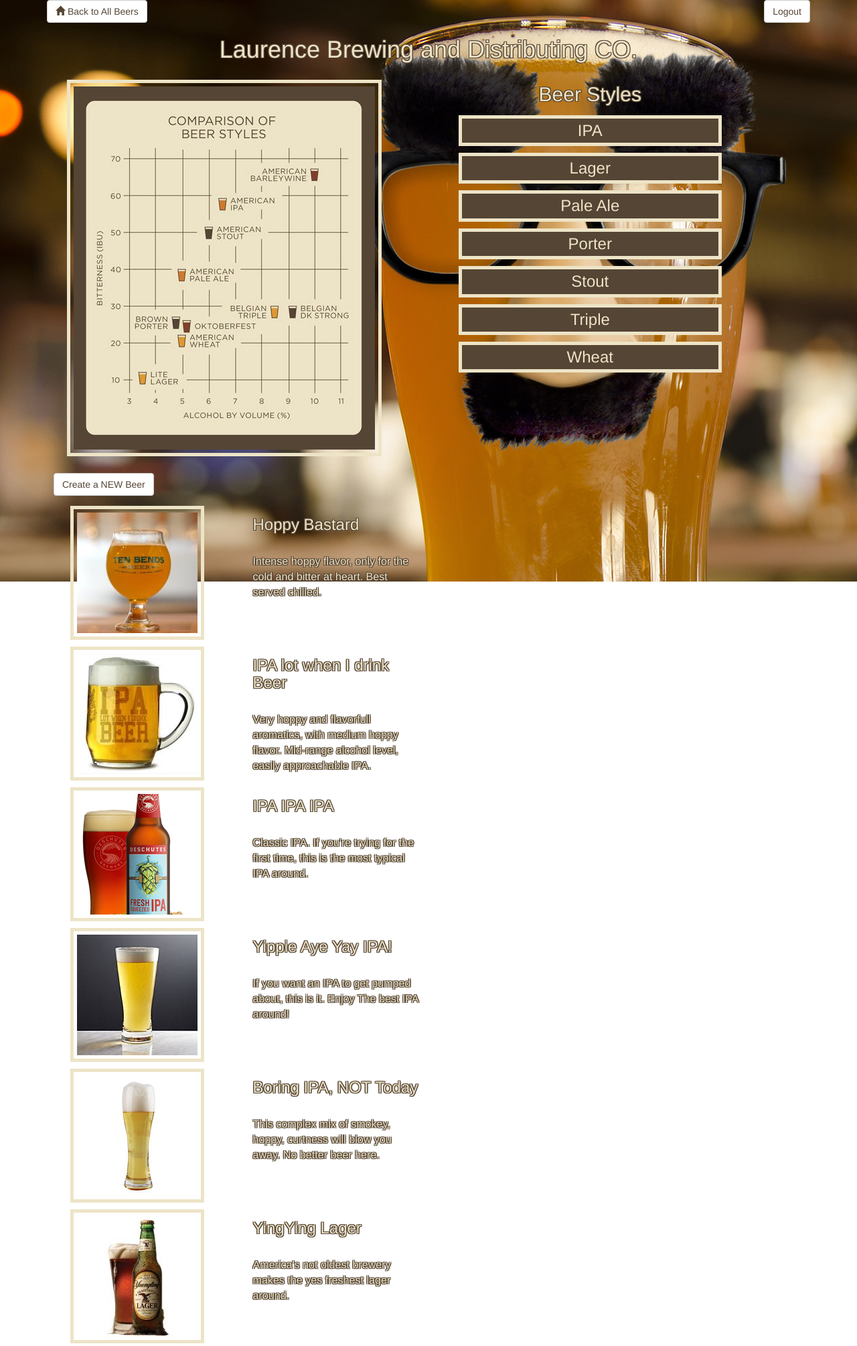
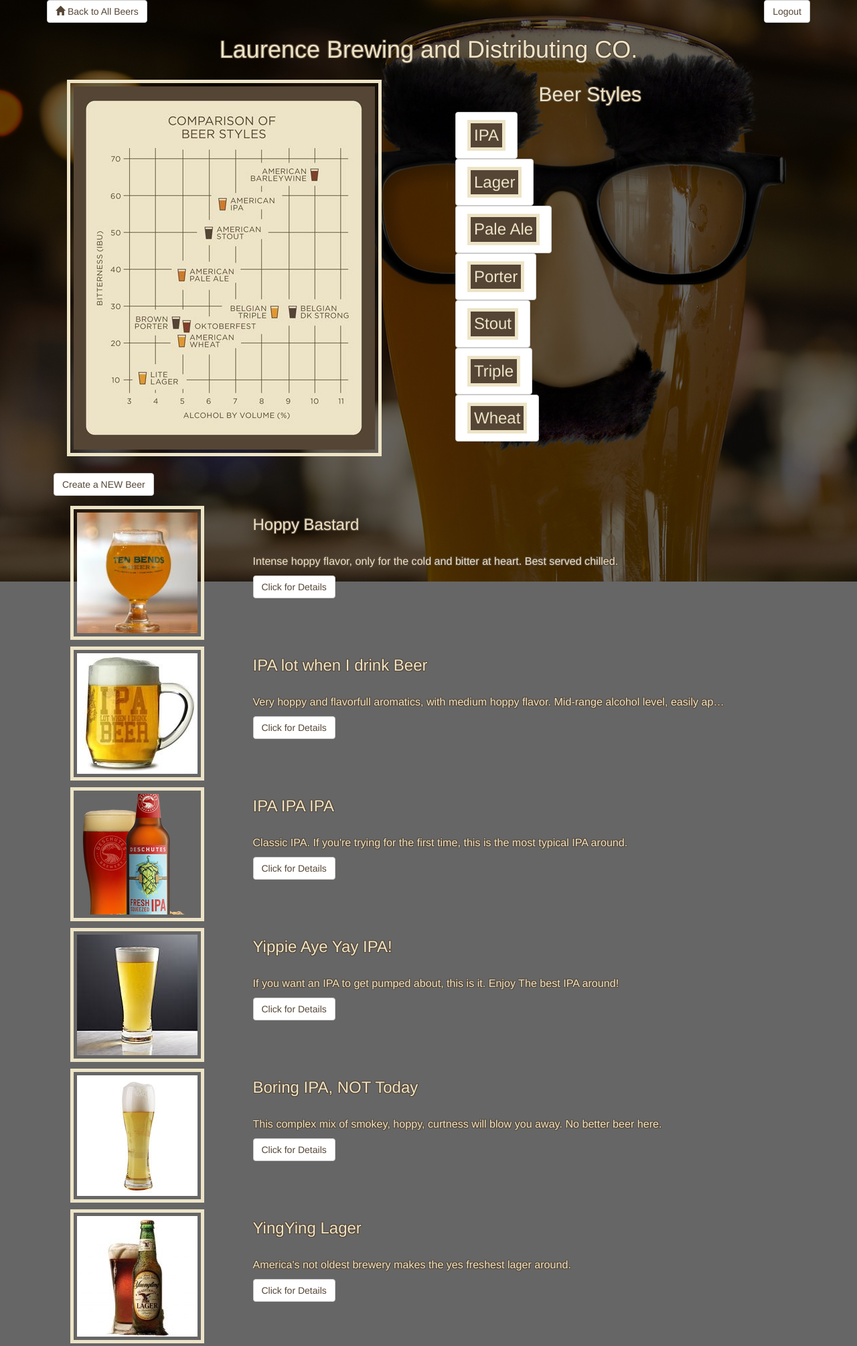
Before and after one commit to dlaurence269/item_catalog, a Flask app: page / in a window 1280 px wide. Shown: the top 2009 px of the page at 67% size. Run offline with Flask 2, Linux system fonts and the light colour scheme; some libraries are stand-ins or nearby versions.

Commit message:
Fix background opacity

```diff
--- a/static/styles.css
+++ b/static/styles.css
@@ -1,22 +1,38 @@
 /* All Pages */
 
+
+
 body {
-    background-image: url("../static/images/groucho_beer_2.jpg");
+    background-image: linear-gradient(to bottom, rgba(0,0,0,0.6) 0%,rgba(0,0,0,0.6) 100%), url(../static/images/groucho_beer_2.jpg);
     background-repeat: no-repeat;
     background-attachment: fixed;
 }
 
-h1, h2, p, a {
+h1, h2 {
+    text-align: center;
     color: #ede4c7;
     text-shadow:
-    -1.2px -1.2px 0 #554535,
-    1.2px -1.2px 0 #554535,
-    -1.2px 1.2px 0 #554535,
-    1.2px 1.2px 0 #554535;
+    -1.15px -1.15px 0 #554535,
+    1.15px -1.15px 0 #554535,
+    -1.15px 1.15px 0 #554535,
+    1.15px 1.15px 0 #554535;
 }
 
-h1, h2 {
-    text-align: center;
+ p, a {
+    color: #ede4c7;
+    text-shadow:
+    -1px -1px 0 #554535,
+    1px -1px 0 #554535,
+    -1px 1px 0 #554535,
+    1px 1px 0 #554535;
+}
+
+p {
+    font-size: 1.15em;
+}
+
+a:hover {
+    color: #ac5d01;
 }
 
 img {
@@ -27,14 +43,6 @@ img {
     border: 5px solid #ede4c7;
 }
 
-p {
-    font-size: 1.15em;
-}
-
-a:hover {
-    color: #ac5d01;
-}
-
 
 /* Forms Input */
 
@@ -43,6 +51,11 @@ input {
 }
 
 a.btn {
+    color: #554535;
+    text-shadow: none;
+}
+
+p.btn {
     color: #554535;
     text-shadow: none;
 }
@@ -75,6 +88,14 @@ a.btn {
     opacity: 0.5;
 }
 
+.truncate {
+    max-height: 80px;
+    max-width: 250ch;
+    white-space: nowrap;
+    overflow: hidden;
+    text-overflow: ellipsis;
+}
+
 
 /* Beer Specific Page Specific */
 
--- a/templates/showAllBeers.html
+++ b/templates/showAllBeers.html
@@ -14,7 +14,7 @@
         <h2>Beer Styles</h2>
         {% for category in categories %}
             <div class="col-md-12">
-                <a href="/beers?category_id={{category.id}}"><h3>{{category.name}}</h3></a>
+                <a href="/beers?category_id={{category.id}}" class="btn btn-default"><h3>{{category.name}}</h3></a>
             </div>
         {% endfor %}
         </div>
@@ -33,11 +33,12 @@
         <div class="col-md-3">
             <img src="{{item.picture_path}}" alt="Image of a Beer.">
         </div>
-        <div class="col-md-3">
+        <div class="col-md-8">
             <h3>{{item.name}}</h3>
             </br>
             <!-- Find a way to dynamically cut this off at 100 characters -->
-            <p>{{item.description}}</p>
+            <p class="truncate">{{item.description}}</p>
+            <p class="btn btn-default">Click for Details</p>
         </div>
     </div>
     </a>
```
Also changed, not shown: beer_catalog.db.
